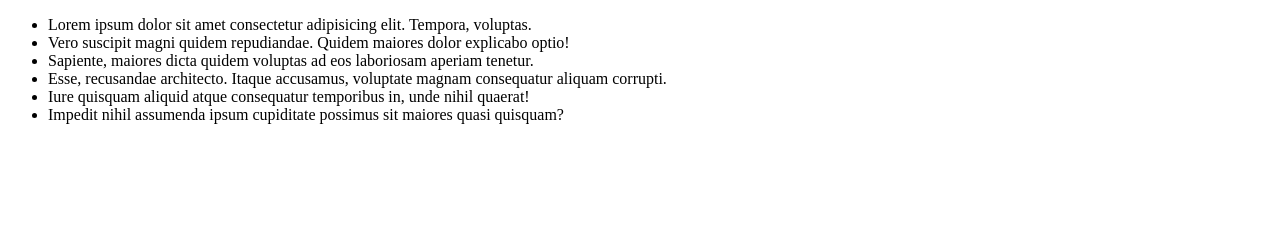
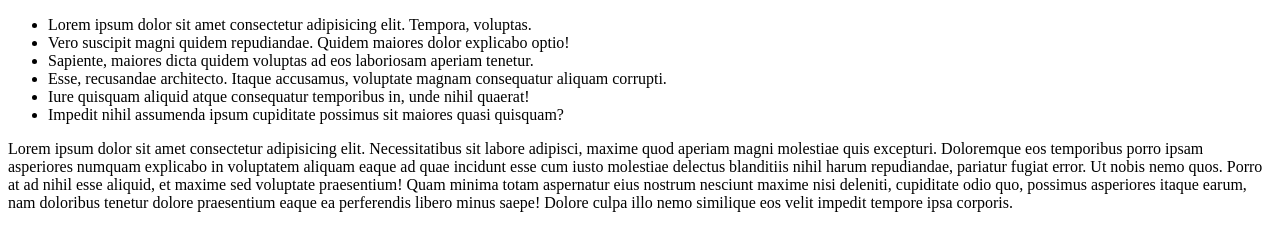
Before and after one commit to vishal0036/git_one, a plain HTML site: page index.html in a window 1280 px wide. Drawn offline with Linux system fonts and the light colour scheme.

Commit message:
file modify

```diff
--- a/index.html
+++ b/index.html
@@ -16,5 +16,6 @@
             <li class="one6">Impedit nihil assumenda ipsum cupiditate possimus sit maiores quasi quisquam?</li>
         </ul>
     </div>
+    <section>Lorem ipsum dolor sit amet consectetur adipisicing elit. Necessitatibus sit labore adipisci, maxime quod aperiam magni molestiae quis excepturi. Doloremque eos temporibus porro ipsam asperiores numquam explicabo in voluptatem aliquam eaque ad quae incidunt esse cum iusto molestiae delectus blanditiis nihil harum repudiandae, pariatur fugiat error. Ut nobis nemo quos. Porro at ad nihil esse aliquid, et maxime sed voluptate praesentium! Quam minima totam aspernatur eius nostrum nesciunt maxime nisi deleniti, cupiditate odio quo, possimus asperiores itaque earum, nam doloribus tenetur dolore praesentium eaque ea perferendis libero minus saepe! Dolore culpa illo nemo similique eos velit impedit tempore ipsa corporis.</section>
 </body>
 </html>
```
